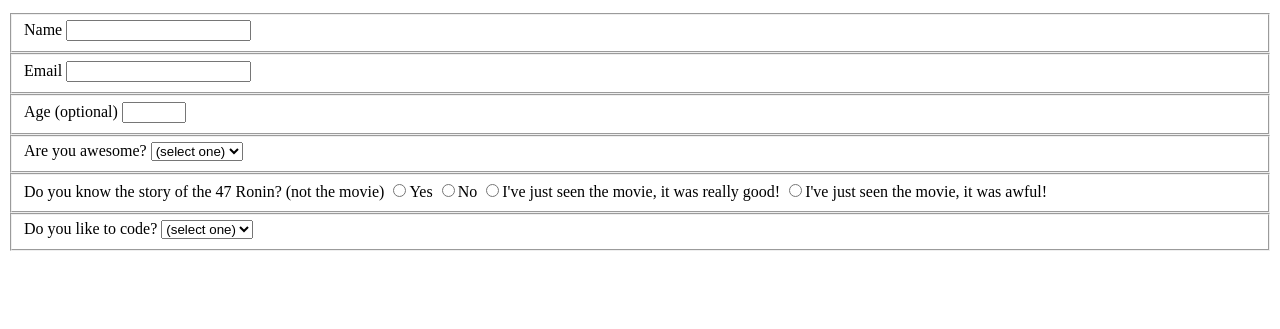
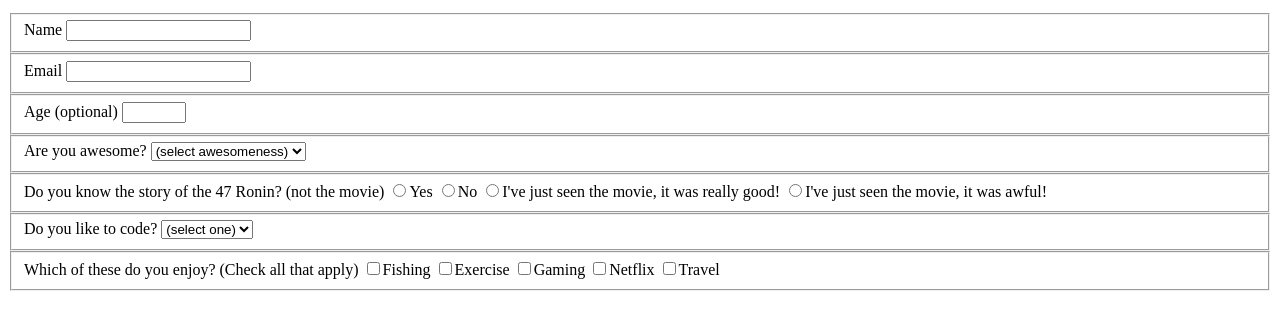
Before and after one commit to twan47/survey-form, a plain HTML site: page index.html in a window 1280 px wide. Shown: the part 101-430 px from the top of the page. Drawn offline with Linux system fonts and the light colour scheme.

Commit message:
added checkbox fieldset and qs

```diff
--- a/index.html
+++ b/index.html
@@ -23,7 +23,7 @@
     <fieldset>
         <label for="awesome">Are you awesome?
             <select id="awesome" name="awesome">
-                <option value="">(select one)</option>
+                <option value="">(select awesomeness)</option>
                 <option value="1">Yes</option>
                 <option value="2">No</option>
             </select>
@@ -46,6 +46,15 @@
             </select>
         </label>
     </fieldset>
+    <fieldset>
+        <label for="questions" name="questions" class="inline" />Which of these do you enjoy? (Check all that apply)
+            <input id="fishing" type="checkbox" name="fishing" class="inline" />Fishing </input>
+            <input id="exercise" type="checkbox" name="exercise" class="inline" />Exercise </input>
+            <input id="gaming" type="checkbox" name="gaming" class="inline" />Gaming </input>
+            <input id="netflix" type="checkbox" name="netflix" class="inline" />Netflix </input>
+            <input id="travel" type="checkbox" name="travel" class="inline" />Travel </input>
+        </label>
+    </fieldset>
     </form>
 </body>
 </html>
```
